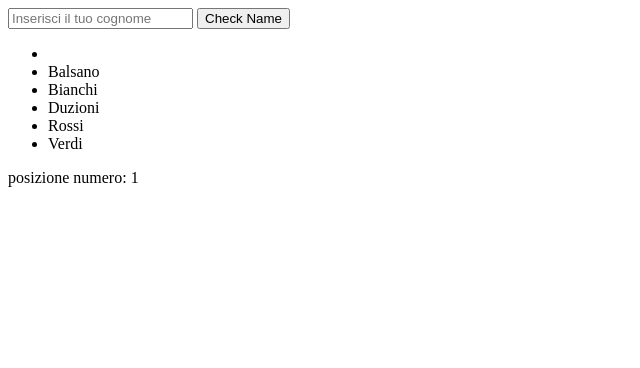
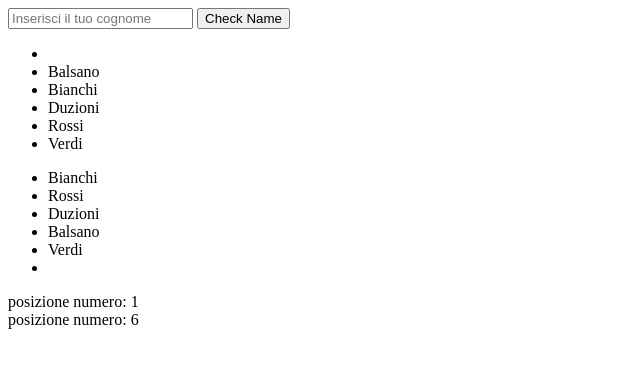
Before and after one commit to rescueDev/js-lista-cognomi, a plain HTML site: page index.html in a window 1280 px wide. Both pictures are taken after a click on the button "Check Name". Shown: the whole page, without its empty margins (0-640 px from the left). Drawn offline with Linux system fonts and the light colour scheme.

Commit message:
funzione migliorata con lista disordinata

```diff
--- a/css/style.css
+++ b/css/style.css
@@ -0,0 +1,11 @@
+*{
+    margin: 0;
+    padding: 0;
+    box-sizing: border-box;
+}
+
+#contenitore {
+    background-color: darkgray;
+    width: 100%;
+    min-height: 100vh;
+}
--- a/index.html
+++ b/index.html
@@ -18,9 +18,17 @@
 
         </ul>
 
+        <ul id="lista-2">
+
+
+        </ul>
+
 
 
         <div id="position"></div>
+
+        <div id="position-2"></div>
+
 
     </div>
 
--- a/js/script.js
+++ b/js/script.js
@@ -16,6 +16,39 @@ button.addEventListener("click" ,
 
         // pusho il cognome inserito dall'utente nell' array
         listaCognomi.push(askName.value);
+        console.log(listaCognomi);
+
+        //ordino e stampo lista ordinata in log
+        console.log("Lista non ordinata: ", listaCognomi);
+
+        //variabile per loop lista nomi
+        var testostampato = "";
+
+        //ciclo per traversare nomi lista
+        for (var i = 0; i < listaCognomi.length; i++) {
+
+            console.log(listaCognomi[i]);
+
+            testostampato = testostampato + "<li>" + listaCognomi[i] + "</li>";
+        }
+
+        //stampo lista in <li>
+        document.getElementById("lista-2").innerHTML = testostampato;
+
+        console.log(testostampato);
+
+        // stampo posizione lista
+        var positionList = listaCognomi.indexOf(askName.value);
+        console.log("La tua posizione è la numero: " , positionList + 1);
+
+        document.getElementById('position-2').innerHTML ="posizione numero: " + (positionList + 1);
+
+        // chiedo all'utente il cognome
+        var askName = document.getElementById('ask-name');
+
+        console.log("Il nome inserito è: ", askName.value);
+
+        // pusho il cognome inserito dall'utente nell' array
         console.log(listaCognomi);
 
         //ordino e stampo lista ordinata in log
@@ -40,10 +73,10 @@ button.addEventListener("click" ,
 
         // stampo posizione lista
         var positionList = listaCognomi.indexOf(askName.value);
-        console.log("La tua posizione è la numero: " , positionList + 1);
+        console.log("La tua posizione è la numero: ", positionList + 1);
 
-        document.getElementById('position').innerHTML ="posizione numero: " + (positionList + 1);
-
+        document.getElementById('position').innerHTML = "posizione numero: " + (positionList + 1);
     }
 
+
 )
```
